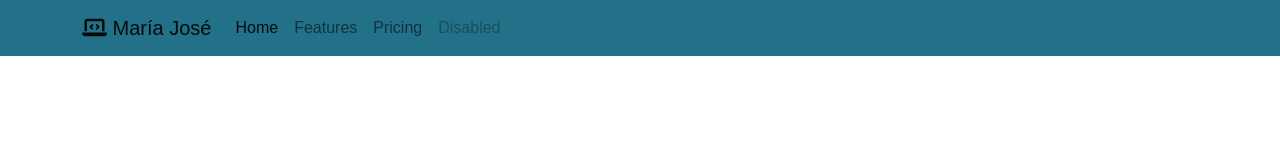
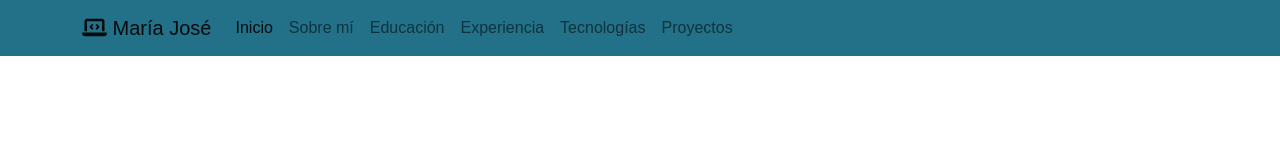
Before and after one commit to majorojas09/majorojas09.github.io, a plain HTML site: page index.html in a window 1280 px wide. Drawn offline with nearby package versions, Linux system fonts and the light colour scheme; a web font is replaced by a local one.

Commit message:
Nav: Cambio en nav links

```diff
--- a/index.html
+++ b/index.html
@@ -23,16 +23,22 @@
           <div class="collapse navbar-collapse" id="navbarNav">
             <ul class="navbar-nav">
               <li class="nav-item">
-                <a class="nav-link active" aria-current="page" href="#">Home</a>
+                <a class="nav-link active" aria-current="page" href="#">Inicio</a>
               </li>
               <li class="nav-item">
-                <a class="nav-link" href="#">Features</a>
+                <a class="nav-link" href="#">Sobre mí</a>
               </li>
               <li class="nav-item">
-                <a class="nav-link" href="#">Pricing</a>
+                <a class="nav-link" href="#">Educación</a>
               </li>
               <li class="nav-item">
-                <a class="nav-link disabled">Disabled</a>
+                <a class="nav-link">Experiencia</a>
+              </li>
+              <li class="nav-item">
+                <a class="nav-link">Tecnologías</a>
+              </li>
+              <li class="nav-item">
+                <a class="nav-link">Proyectos</a>
               </li>
             </ul>
           </div>
```
